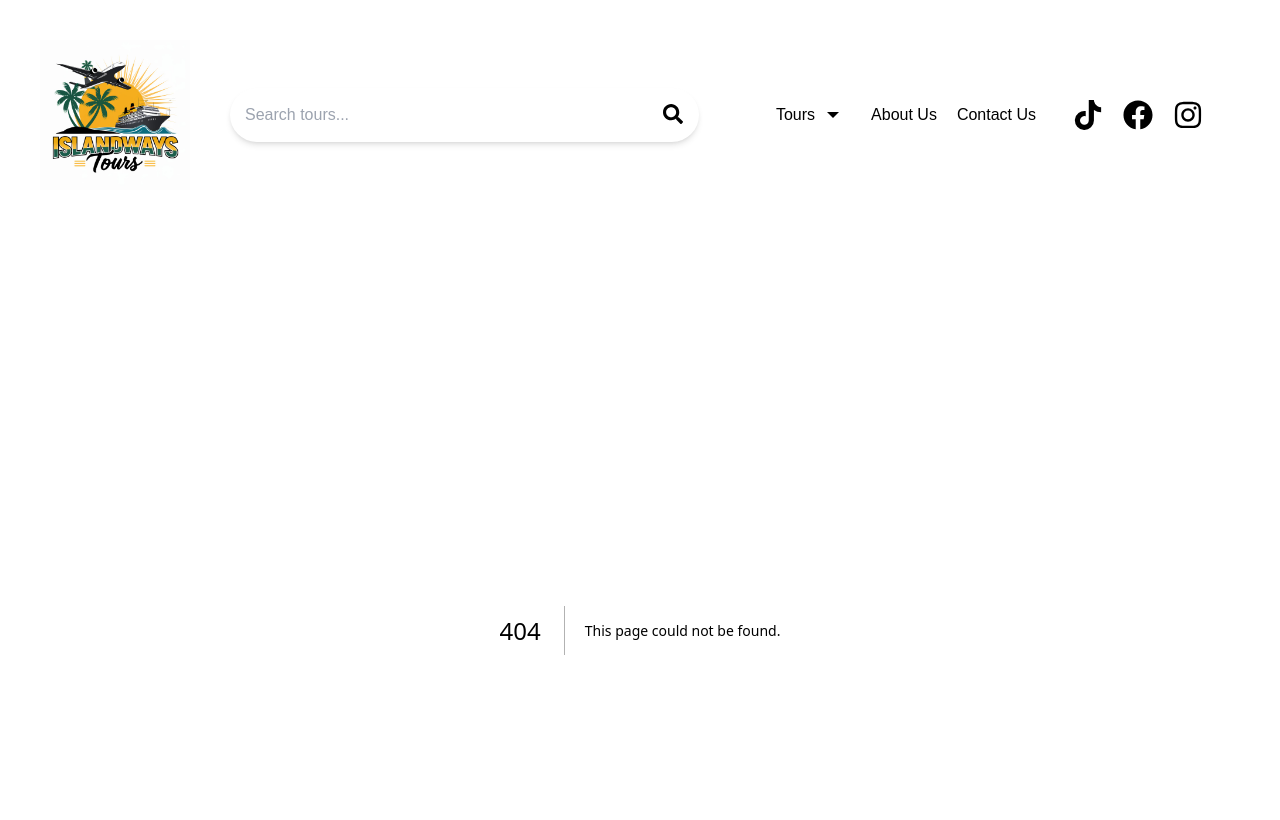
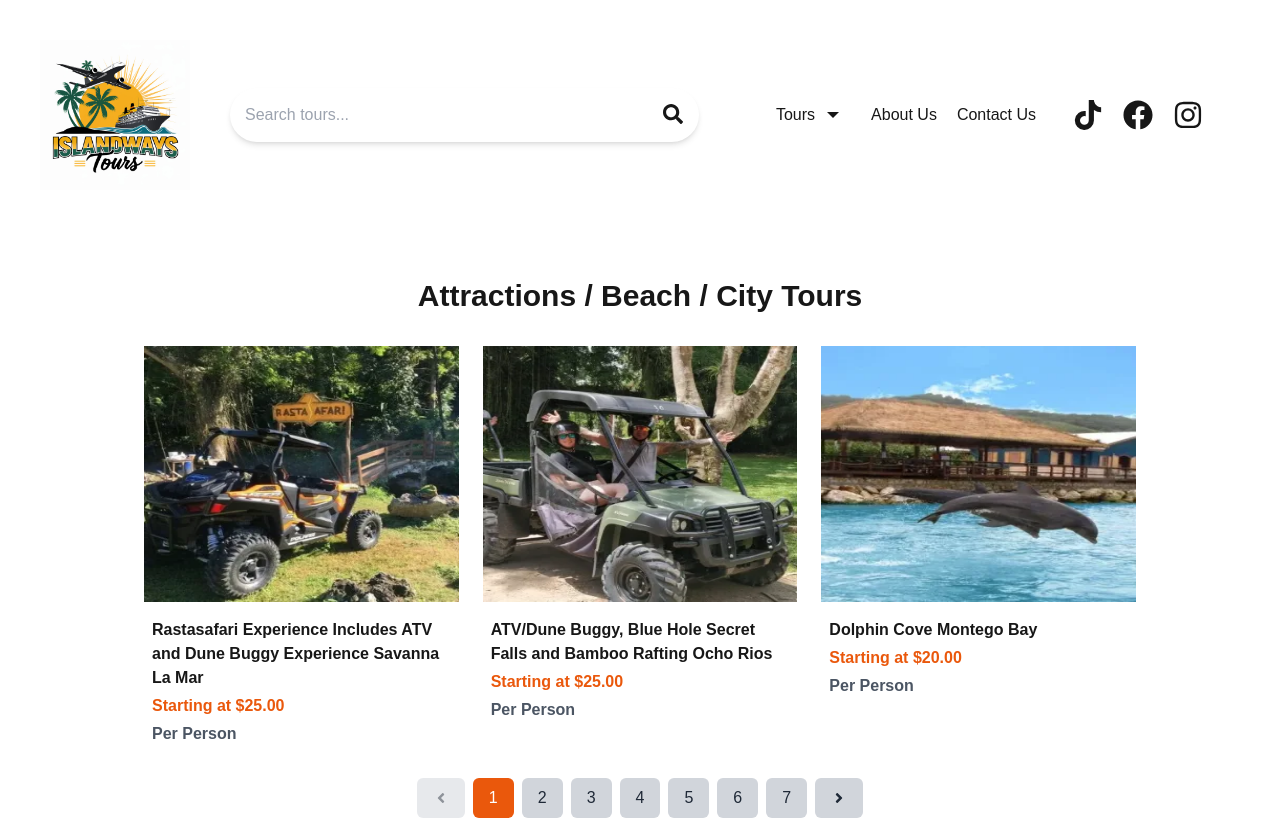
Before and after one commit to winnie-webb/islandwaystours, a Next.js app: page /category/abc in a window 1280 px wide. Before the commit this address had no page. Shown: the top 820 px of the page. Built offline with nearby package versions, Linux system fonts and the light colour scheme.

Commit message:
Added route for each individual category

```diff
--- /dev/null
+++ b/app/category/[type]/page.jsx
@@ -0,0 +1,46 @@
+import Category from "@/app/components/Category";
+import { filterProductByCategory } from "@/app/products/product";
+import React from "react";
+
+function page({ params }) {
+  const { type } = params;
+  let title = "";
+  console.log(type);
+  switch (type) {
+    case "mpt":
+      title = "Most Popular Tours";
+      break;
+    case "at":
+      title = "Airport Transfers";
+      break;
+    case "cse":
+      title = "Cruise Shore Excursions";
+      break;
+    case "ctp":
+      title = "Combo Tour Packages";
+      break;
+    case "egt":
+      title = "Exclusive Golf Tours";
+      break;
+    case "st":
+      title = "Shopping Tours";
+      break;
+    case "abc":
+      title = "Attractions / Beach / City Tours";
+      break;
+    case "edt":
+      title = "Eating / Dining Tours";
+      break;
+    default:
+      title = "Other Tours";
+  }
+  return (
+    <Category
+      title={title}
+      data={filterProductByCategory(type)}
+      itemsPerPage={3}
+    ></Category>
+  );
+}
+
+export default page;
--- a/app/components/Category.jsx
+++ b/app/components/Category.jsx
@@ -38,7 +38,7 @@ const Category = ({ title, description = "", data, itemsPerPage = 4 }) => {
             <div className="relative h-64 w-full overflow-hidden ">
               <Image
                 className="object-fill object-center"
-                src={`/${tour.category}/${tour.id}.webp`}
+                src={`/${tour.id.split("-").shift()}/${tour.id}.webp`}
                 alt={tour.title}
                 fill={true}
               />
```
